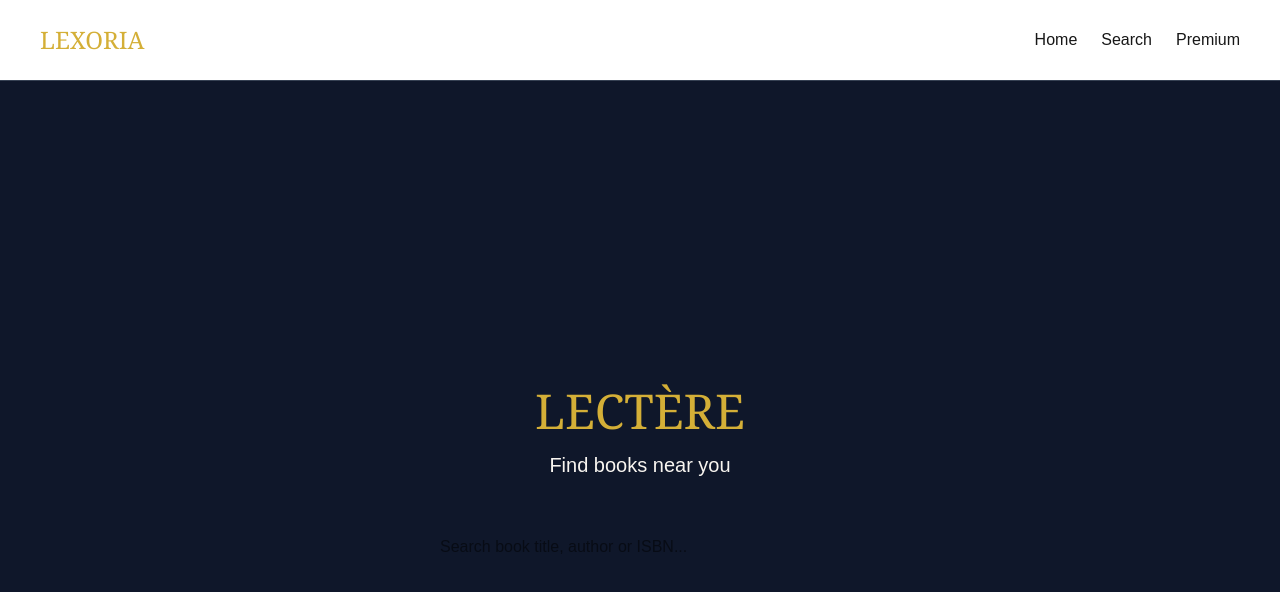
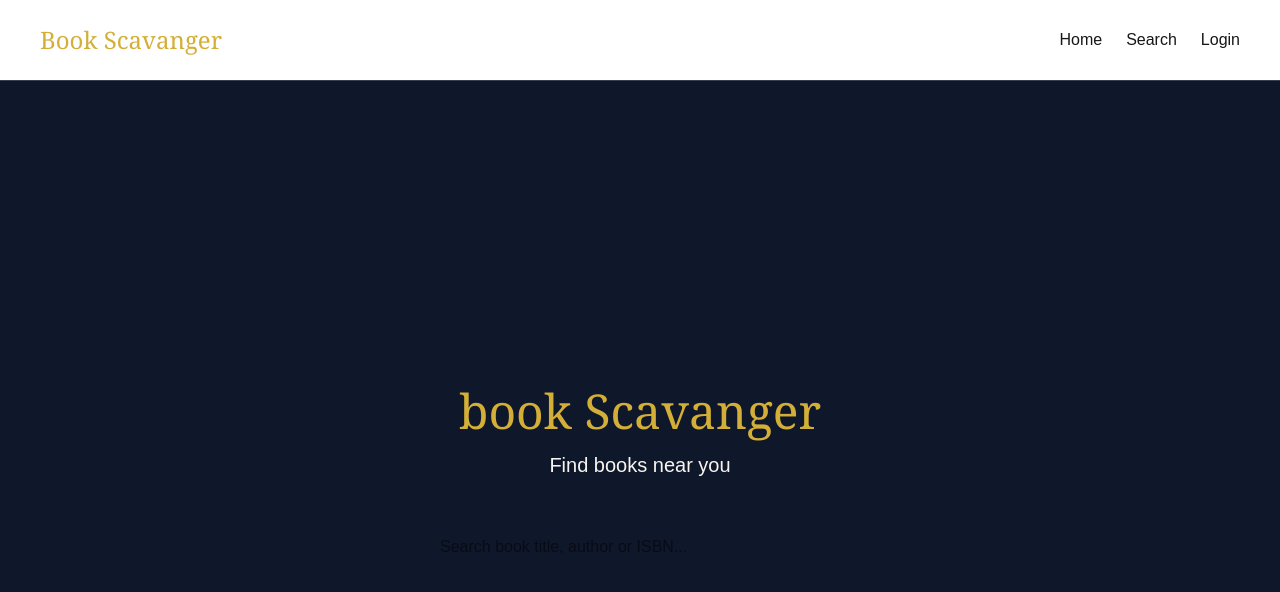
Before and after one commit to jay2323-tech/bookscavanger-frontend, a Next.js app: page / in a window 1280 px wide. Shown: the top 592 px of the page. Built offline with nearby package versions, Linux system fonts and the light colour scheme.

Commit message:
Update frontend UI and admin dashboard

```diff
--- a/app/layout.tsx
+++ b/app/layout.tsx
@@ -14,11 +14,11 @@ export default function RootLayout({
     <html lang="en">
       <body className="bg-[#0F172A] text-[#F8F5F0]">
         <nav className="flex flex-col md:flex-row items-center justify-between px-6 md:px-10 py-6 border-b border-gray-700">
-          <h1 className="text-2xl text-[#D4AF37] font-serif mb-4 md:mb-0">LEXORIA</h1>
+          <h1 className="text-2xl text-[#D4AF37] font-serif mb-4 md:mb-0">Book Scavanger</h1>
           <div className="space-x-4 md:space-x-6">
             <a href="/" className="hover:text-[#D4AF37]">Home</a>
             <a href="/search" className="hover:text-[#D4AF37]">Search</a>
-            <a href="#" className="hover:text-[#D4AF37]">Premium</a>
+            <a href="#" className="hover:text-[#D4AF37]">Login</a>
           </div>
         </nav>
 
--- a/app/page.tsx
+++ b/app/page.tsx
@@ -15,7 +15,7 @@ export default function Home() {
 
   return (
     <main className="min-h-screen bg-[#0F172A] text-[#F8F5F0] flex flex-col items-center justify-center px-4 text-center">
-      <h1 className="text-4xl md:text-5xl text-[#D4AF37] font-serif">LECTÈRE</h1>
+      <h1 className="text-4xl md:text-5xl text-[#D4AF37] font-serif">book Scavanger</h1>
       <p className="mt-4 text-lg md:text-xl">Find books near you</p>
 
       <form onSubmit={handleSearch} className="w-full flex justify-center mt-10">
--- a/package.json
+++ b/package.json
@@ -1,5 +1,5 @@
 {
-  "name": "lexoria-frontend",
+  "name": "bookscavanger-frontend",
   "version": "0.1.0",
   "private": true,
   "scripts": {
```
Also changed, not shown: 1 other file (tests, documents, lock files or other folders).
